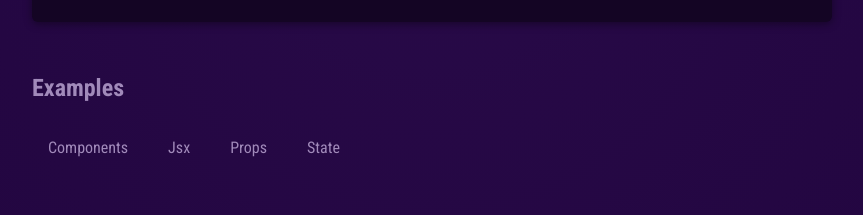
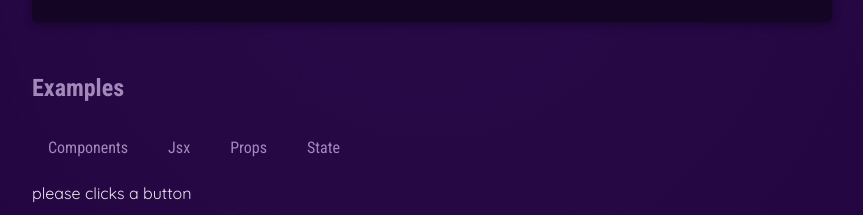
Before and after one commit to VishalDnyandeoPatil/ReactLearn, a React (Vite) app in the folder 01-starting-project/: page / in a window 1280 px wide. Shown: the part 737-952 px from the top of the page, without its empty margins (208-1071 px from the left). Built offline with nearby package versions, Linux system fonts and the light colour scheme.

Commit message:
Update code

```diff
--- a/01-starting-project/src/App.jsx
+++ b/01-starting-project/src/App.jsx
@@ -4,8 +4,11 @@ import CoreConcept from "./components/CoreConcept/CoreConcept";
 import TabButton from "./components/TabButton/TabButton";
 
 function App() {
+  let tabContent = 'please clicks a button';
+
   function handelSelect(selectedButton) {
-        console.log(`button clicks is ${selectedButton}`)
+        tabContent = selectedButton;
+        console.log(tabContent)
     }
 
   return (
@@ -30,6 +33,7 @@ function App() {
             <TabButton  onSelect={()=>handelSelect('props')}>Props</TabButton>
             <TabButton  onSelect={()=>handelSelect('state')}>State</TabButton>
           </menu>
+          {tabContent}
         </section>
       </main>
     </div>
```
